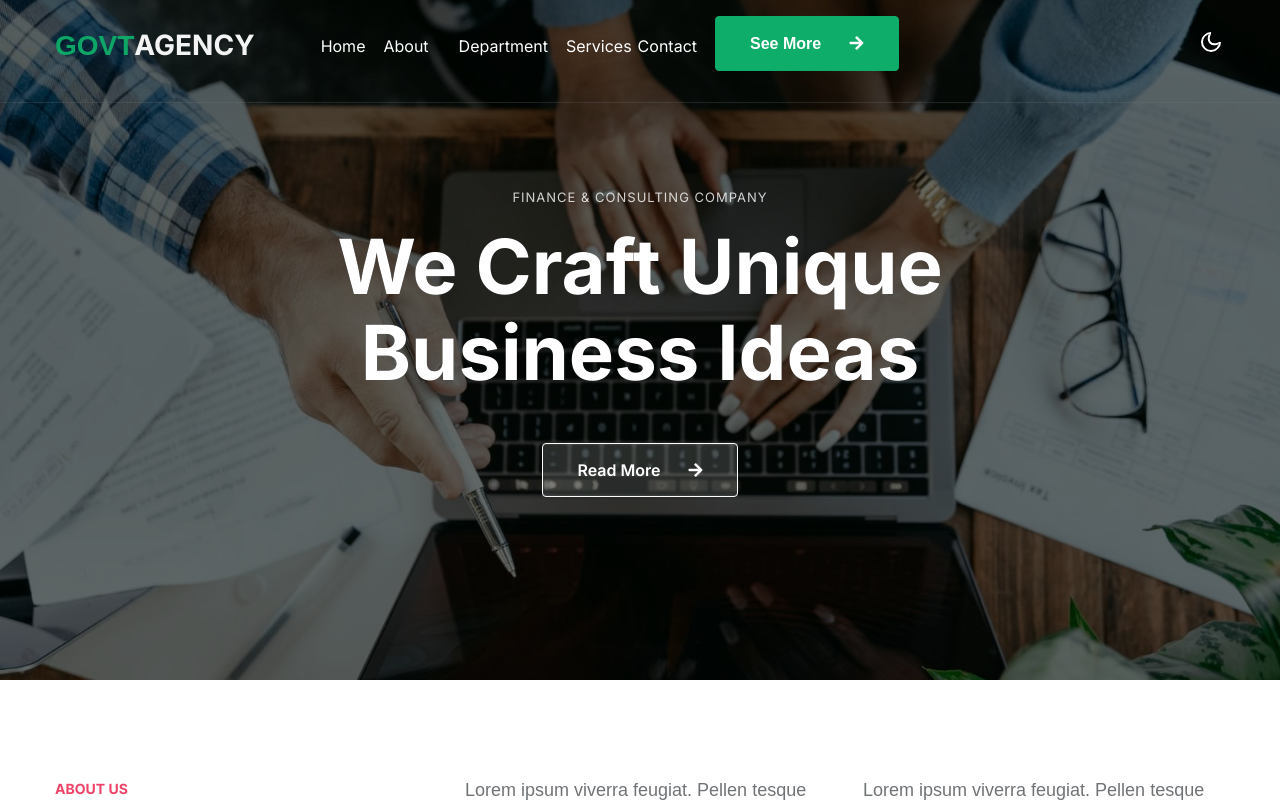
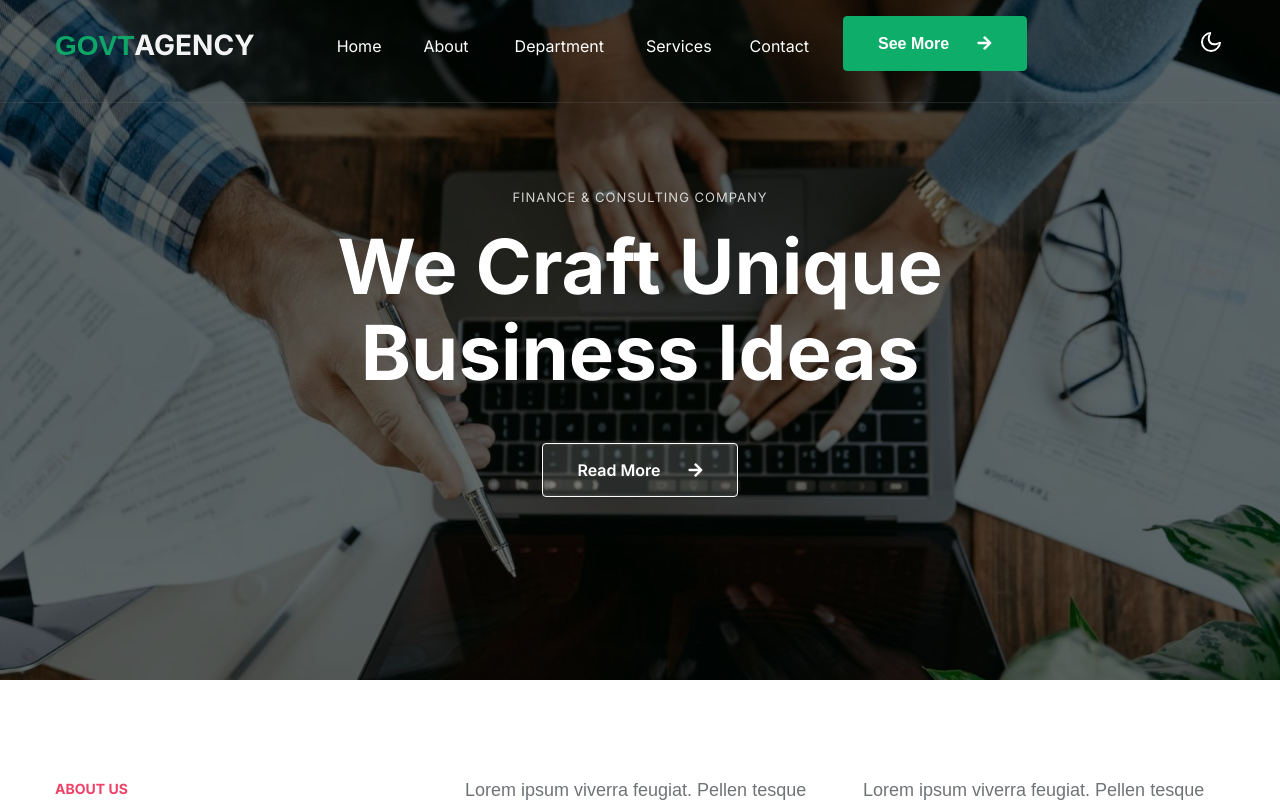
Before and after one commit to KMF21/KMFenterpriseMain, a Next.js app: page / in a window 1280 px wide. Shown: the top 802 px of the page. Built offline with nearby package versions, Linux system fonts and the light colour scheme.

Commit message:
update navbar

```diff
--- a/components/Navbar.tsx
+++ b/components/Navbar.tsx
@@ -62,9 +62,15 @@ function Navbar1() {
                 <Navbar.Toggle aria-controls="basic-navbar-nav" />
                 <Navbar.Collapse id="basic-navbar-nav">
                   <Nav className="me-auto">
-                    <Nav.Link href="#home">Home</Nav.Link>
+                    <Nav.Link className="mx-3" href="#home">
+                      Home
+                    </Nav.Link>
 
-                    <NavDropdown title="About" id="basic-nav-dropdown">
+                    <NavDropdown
+                      className="mx-2"
+                      title="About"
+                      id="basic-nav-dropdown"
+                    >
                       <NavDropdown.Item href="#action/3.1">
                         Welcom to GovtAgency
                       </NavDropdown.Item>
@@ -79,7 +85,11 @@ function Navbar1() {
                         GovtAgency
                       </NavDropdown.Item>
                     </NavDropdown>
-                    <NavDropdown title="Department" id="basic-nav-dropdown">
+                    <NavDropdown
+                      className="mx-2"
+                      title="Department"
+                      id="basic-nav-dropdown"
+                    >
                       <NavDropdown.Item href="#action/3.1">
                         Biotechnology
                       </NavDropdown.Item>
@@ -101,8 +111,12 @@ function Navbar1() {
                       </NavDropdown.Item>
                     </NavDropdown>
 
-                    <Nav.Link href="#">Services</Nav.Link>
-                    <Nav.Link href="#">Contact</Nav.Link>
+                    <Nav.Link className="mx-3" href="#">
+                      Services
+                    </Nav.Link>
+                    <Nav.Link className="mx-3" href="#">
+                      Contact
+                    </Nav.Link>
                   </Nav>
                 </Navbar.Collapse>
               </Container>
```
